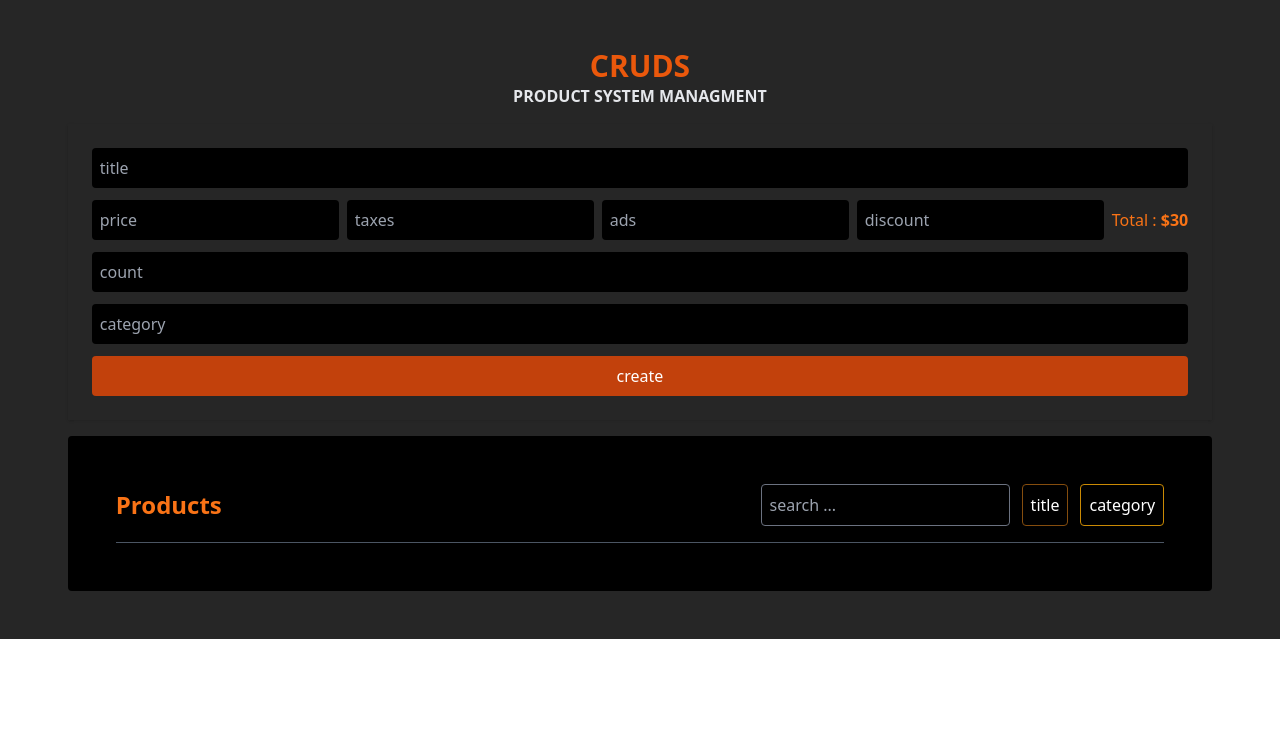
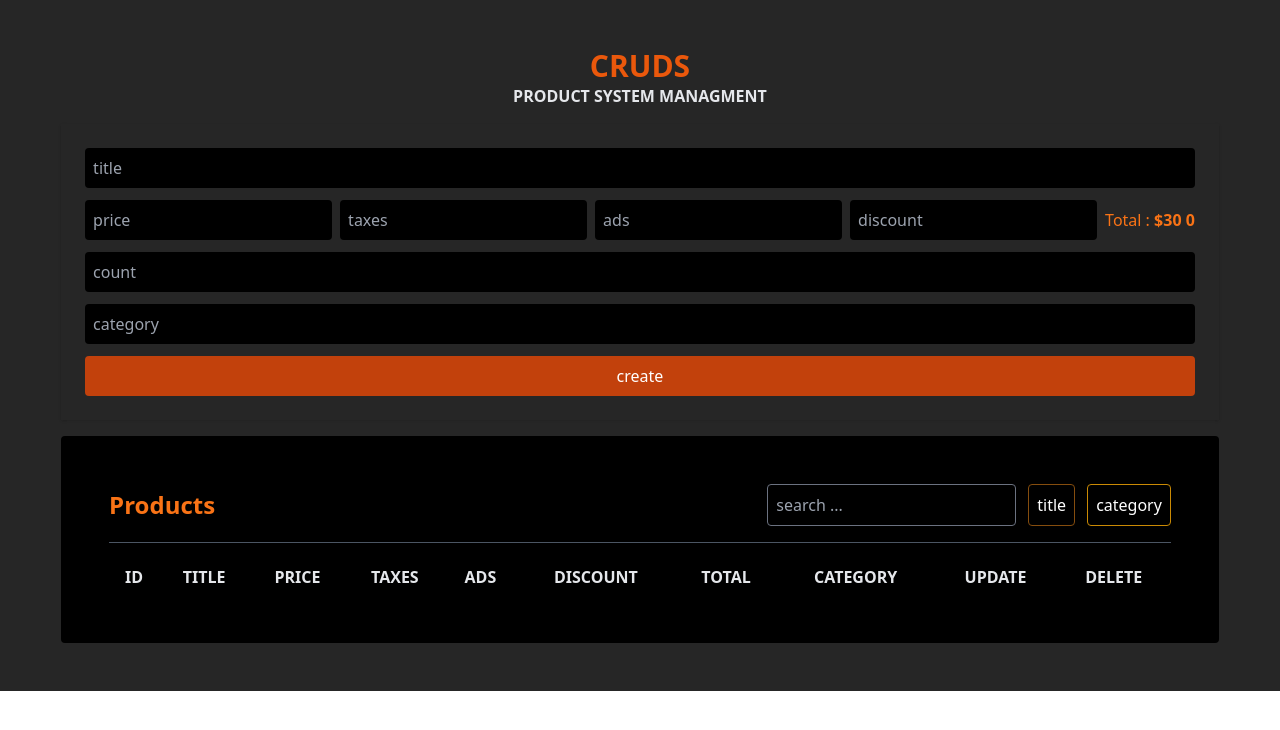
Before and after one commit to abrar997/crud-system-managment, a React (Create React App) app: page / in a window 1280 px wide. Shown: the top 730 px of the page. Built offline with nearby package versions, Linux system fonts and the light colour scheme.

Commit message:
good job Alhaduli-Allah

```diff
--- a/src/App.js
+++ b/src/App.js
@@ -1,7 +1,44 @@
-import React from "react";
+import React, { useState } from "react";
 import "./App.css";
+import Form from "./components/Form";
+import Product from "./components/Product";
 
 export default function App() {
+  const [products, setProduct] = useState([
+    {
+      id: 1,
+      title: "hello",
+      price: "20",
+      taxes: "1",
+      ads: "1",
+      discount: "1",
+      total: "1",
+      count: "1",
+      category: "1",
+    },
+  ]);
+  const [formData, setFormData] = useState({
+    id: products.length,
+    title: "",
+    price: "",
+    taxes: "",
+    ads: "",
+    discount: "",
+    total: "",
+    count: "",
+    category: "",
+  });
+
+  const handleSubmit = (e) => {
+    e.preventDefault();
+    console.log(formData);
+  };
+  const handleCreateProduct = () => {};
+  const handleDelete = () => {
+    console.log("deleted");
+  };
+  const handleEdit = () => {};
+
   return (
     <div className="grid lg:justify-center gap-4 p-4 lg:w-full lg:items-center lg:py-12 bg-[#262626] lg:text-center text-slate-50">
       <div className="grid lg:gap-0 gap-2">
@@ -10,52 +47,12 @@ export default function App() {
           product system managment
         </h2>
       </div>
-      <form className="lg:w-full grid gap-3 lg:shadow lg:p-6">
-        <input
-          type="text"
-          className="bg-black p-2 rounded"
-          placeholder="title"
-        />
-        <div className="lg:flex grid grid-cols-2 gap-2 gap-y-1 items-center">
-          <input
-            type="text"
-            className="bg-black p-2 rounded"
-            placeholder="price"
-          />
-          <input
-            type="text"
-            className="bg-black p-2 rounded"
-            placeholder="taxes"
-          />
-          <input
-            type="text"
-            className="bg-black p-2 rounded"
-            placeholder="ads"
-          />
-          <input
-            type="text"
-            className="bg-black p-2 rounded"
-            placeholder="discount"
-          />
-          <p className="text-orange-500">
-            Total : <span className="underlane font-semibold">$30</span>
-          </p>
-        </div>
-        <input
-          type="text"
-          className="bg-black p-2 rounded"
-          placeholder="count"
-        />
-        <input
-          type="text"
-          className="bg-black p-2 rounded"
-          placeholder="category"
-        />
-        <button className="bg-orange-700  p-2 hover:bg-opacity-90 text-white rounded text-center">
-          create
-        </button>
-      </form>
-      <div className="lg:bg-[#000000] rounded lg:p-12">
+      <Form
+        handleSubmit={handleSubmit}
+        formData={formData}
+        setFormData={setFormData}
+      />
+      <div className="lg:bg-[#000000] grid gap-4 rounded lg:p-12">
         <div className="lg:flex grid gap-2 justify-between items-center  border-b pb-4 border-gray-600">
           <h1 className="text-2xl font-semibold text-orange-500">Products</h1>
           <div>
@@ -75,6 +72,34 @@ export default function App() {
             </form>
           </div>
         </div>
+        <div>
+          <table cellPadding={6} align="center" width="100%">
+            <thead>
+              <tr className="uppercase text-gray-200">
+                <th>id</th>
+                <th>title</th>
+                <th>price</th>
+                <th>taxes</th>
+                <th>ads</th>
+                <th>discount</th>
+                <th>total</th>
+                <th>category</th>
+                <th>update</th>
+                <th>delete</th>
+              </tr>
+            </thead>
+            <tbody className="text-gray-300">
+              {products.map((item, index) => {
+                <Product
+                  key={index}
+                  product={item}
+                  handleDelete={handleDelete}
+                  handleEdit={handleEdit}
+                />;
+              })}
+            </tbody>
+          </table>
+        </div>
       </div>
     </div>
   );
--- /dev/null
+++ b/src/components/Form.js
@@ -0,0 +1,84 @@
+const Form = ({ handleSubmit, formData, setFormData }) => {
+  return (
+    <div>
+      <form
+        className="lg:w-full grid gap-3 lg:shadow lg:p-6"
+        onSubmit={handleSubmit}
+      >
+        <input
+          type="text"
+          className="bg-black p-2 rounded"
+          placeholder="title"
+          value={formData.title}
+          onChange={(e) => setFormData({ ...formData, title: e.target.value })}
+        />
+        <div className="lg:flex grid grid-cols-2 gap-2 gap-y-1 items-center">
+          <input
+            type="text"
+            className="bg-black p-2 rounded"
+            placeholder="price"
+            value={formData.price}
+            onChange={(e) =>
+              setFormData({ ...formData, price: e.target.value })
+            }
+          />
+          <input
+            type="text"
+            className="bg-black p-2 rounded"
+            placeholder="taxes"
+            value={formData.taxes}
+            onChange={(e) =>
+              setFormData({ ...formData, taxes: e.target.value })
+            }
+          />
+          <input
+            type="text"
+            className="bg-black p-2 rounded"
+            placeholder="ads"
+            value={formData.ads}
+            onChange={(e) => setFormData({ ...formData, ads: e.target.value })}
+          />
+          <input
+            type="text"
+            className="bg-black p-2 rounded"
+            placeholder="discount"
+            value={formData.discount}
+            onChange={(e) =>
+              setFormData({ ...formData, discount: e.target.value })
+            }
+          />
+          <p className="text-orange-500">
+            Total :{" "}
+            <span className="underlane font-semibold">
+              $30{" "}
+              {Number(formData.price) +
+                Number(formData.taxes) +
+                Number(formData.ads) +
+                Number(formData.discount)}
+            </span>
+          </p>
+        </div>
+        <input
+          type="text"
+          className="bg-black p-2 rounded"
+          placeholder="count"
+          value={formData.count}
+          onChange={(e) => setFormData({ ...formData, count: e.target.value })}
+        />
+        <input
+          type="text"
+          className="bg-black p-2 rounded"
+          placeholder="category"
+          value={formData.category}
+          onChange={(e) =>
+            setFormData({ ...formData, category: e.target.value })
+          }
+        />
+        <button className="bg-orange-700  p-2 hover:bg-opacity-90 text-white rounded text-center">
+          create
+        </button>
+      </form>
+    </div>
+  );
+};
+export default Form;
--- /dev/null
+++ b/src/components/Product.js
@@ -0,0 +1,40 @@
+const Product = ({ handleDelete, handleEdit, product }) => {
+  return (
+    <tr>
+      {/* <td>1</td>
+      <td>Smart</td>
+      <td>2000</td>
+      <td>100</td>
+      <td>100</td>
+      <td>100</td>
+      <td>2100</td>
+      <td>phone</td>
+      <td>1</td> */}
+      <td>{product.id}</td>
+      <td>{product.title}</td>
+      <td>{product.price}</td>
+      <td>{product.taxes}</td>
+      <td>{product.ads}</td>
+      <td>{product.discount}</td>
+      <td>{product.total}</td>
+      <td>{product.category}</td>
+      <td>
+        <button
+          onClick={handleEdit}
+          className="bg-rose-500 rounded text-white px-4 hover:bg-opacity-80"
+        >
+          update
+        </button>
+      </td>
+      <td>
+        <button
+          onAuxClick={handleDelete}
+          className="bg-red-600 text-white rounded hover:bg-opacity-80 px-4"
+        >
+          delete
+        </button>
+      </td>
+    </tr>
+  );
+};
+export default Product;
```
